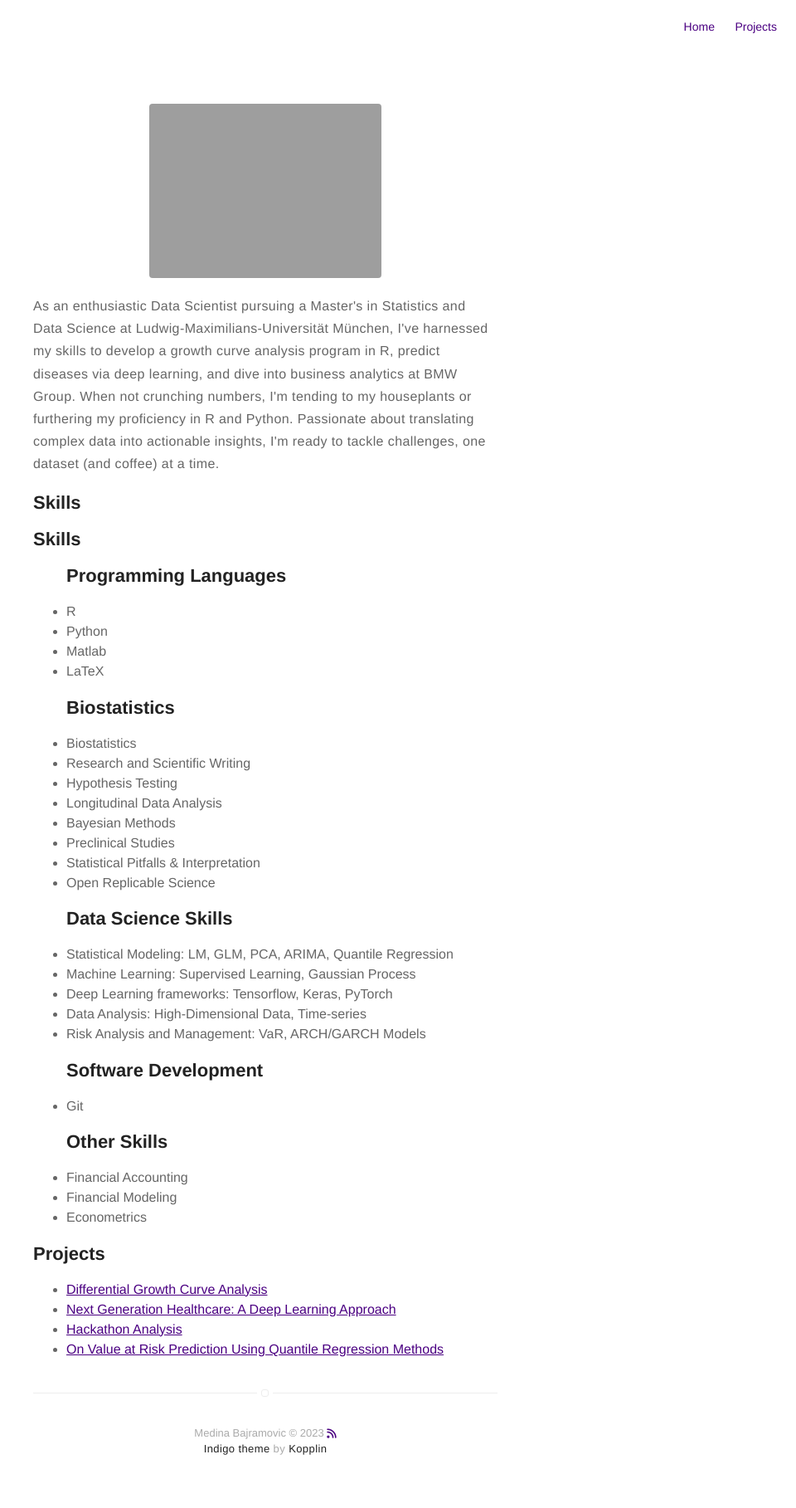
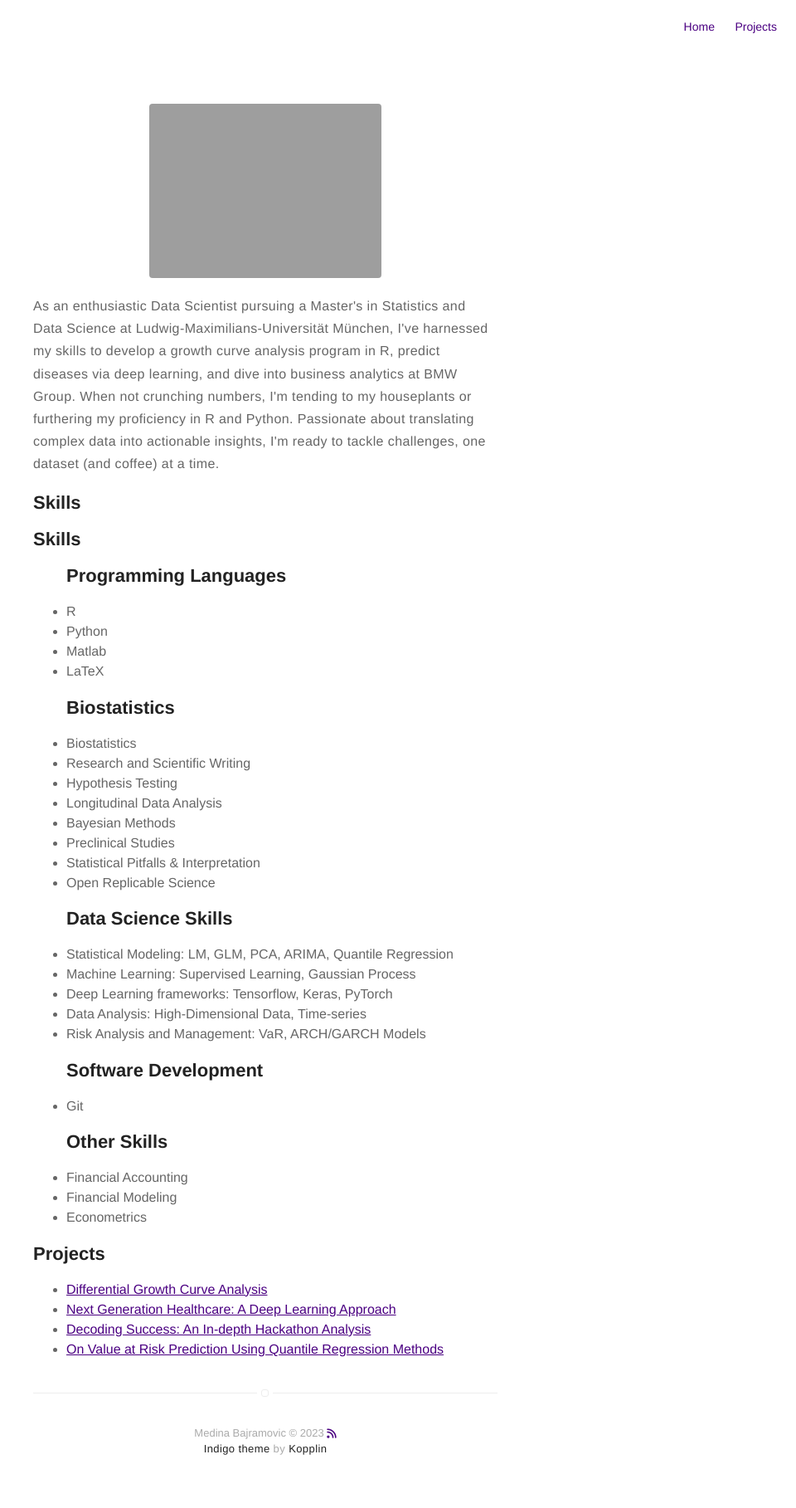
Before and after one commit to medinabaj/medinabaj.github.io, a Jekyll site: the page built from about.md, in a window 1280 px wide. Shown: the whole page at 83% size, without its empty margins (320-1280 px from the left). Built offline with Jekyll 4.4.1, drawn with Linux system fonts in a browser that asks for light colours; nearby versions of some CDN libraries.

Commit message:
changes of title

```diff
--- a/about.md
+++ b/about.md
@@ -51,6 +51,6 @@ layout: page
 <ul>
 	<li><a href="_posts/2023-07-24-differentialgrowth.markdown">Differential Growth Curve Analysis</a></li>
 	<li><a href="_posts/2023-07-23-NGH.markdown">Next Generation Healthcare: A Deep Learning Approach</a></li>
-	<li><a href="_posts/2023-07-23-TUM.markdown">Hackathon Analysis</a></li>
+	<li><a href="_posts/2023-07-23-TUM.markdown">Decoding Success: An In-depth Hackathon Analysis </a></li>
 	<li><a href="_posts/2023-07-24-Bachelorthesis.markdown">On Value at Risk Prediction Using Quantile Regression Methods</a></li>
 </ul>
```
